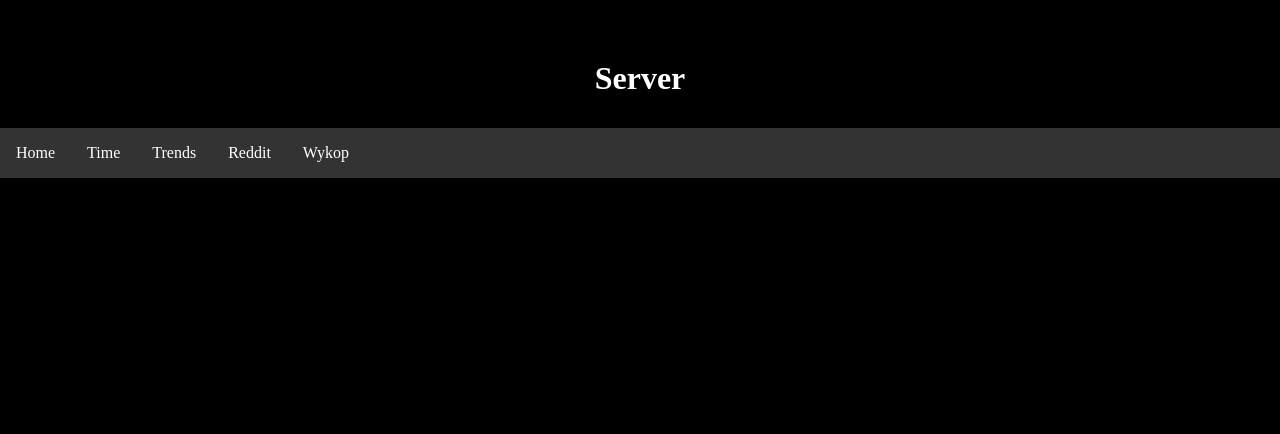
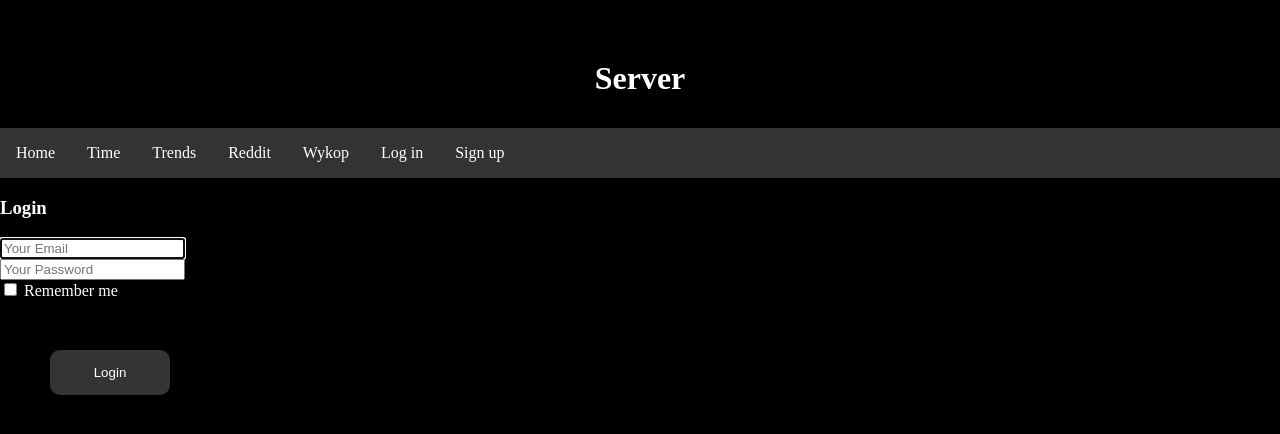
Before and after one commit to Famidore/flaskServer, a Python web app: template templates/login_forms/login.html in a window 1280 px wide. Shown: the top 434 px of the page. Run offline with Jinja, Linux system fonts and the light colour scheme; the template is opened without the code that fills it, so the values that code supplies are empty.

Commit message:
login form setup

```diff
--- a/templates/index.html
+++ b/templates/index.html
@@ -32,6 +32,7 @@
         li a:hover {
             background-color: #111111;
         }
+
         h1 {
             display: block;
             color: white;
@@ -48,10 +49,18 @@
         <li> <a href='/'>Home</a></li>
         <li> <a href='/time'>Time</a></li>
         <li> <a href='/trends'>Trends</a></li>
-        <!-- <li> <a href='/pull'>Update Server</a></li> -->
         <li> <a href='/reddit-inspect'>Reddit</a></li>
         <li> <a href='/wykop-inspect'>Wykop</a></li>
+        <li> <a href='/login'>Log in</a></li>
+        <li> <a href='/signup'>Sign up</a></li>
     </ul>
+
+    <div>
+        <div>
+            {% block content %}
+            {% endblock %}
+        </div>
+    </div>
 
 </body>
 
--- a/templates/login_forms/login.html
+++ b/templates/login_forms/login.html
@@ -1,58 +1,29 @@
-<!DOCTYPE html>
-<html>
+{% extends "index.html" %}
 
-<head>
-    <meta charset="UTF-8">
-    <meta http-equiv="X-UA-Compatible" content="IE=edge">
-    <meta name="viewport" content="width=device-width, initial-scale=1.0">
-    <title>FamServ</title>
-    <link rel="shortcut icon" href="{{ url_for('static', filename='squid.ico') }}">
-    <link rel="stylesheet" type="text/css" href="{{ url_for('static',filename='styles/main_page.css') }}">
-    <style>
-        ul {
-            list-style-type: none;
-            margin: 0;
-            padding: 0;
-            overflow: hidden;
-            background-color: #333333;
-        }
+    {% block content %}
+    <div class="column is-4 is-offset-4">
+        <h3 class="title">Login</h3>
+        <div class="box">
+            <form method="POST" action="/login">
+                <div class="field">
+                    <div class="control">
+                        <input class="input is-large" type="email" name="email" placeholder="Your Email" autofocus="">
+                    </div>
+                </div>
 
-        li {
-            float: left;
-        }
-
-        li a {
-            display: block;
-            color: white;
-            text-align: center;
-            padding: 16px;
-            text-decoration: none;
-        }
-
-        li a:hover {
-            background-color: #111111;
-        }
-        h1 {
-            display: block;
-            color: white;
-            text-align: center;
-            padding: 10px;
-            text-decoration: none;
-        }
-    </style>
-</head>
-
-<body>
-    <h1><a href="/" style="text-decoration: none; color: inherit;">Server</a></h1>
-    <ul>
-        <li> <a href='/'>Home</a></li>
-        <li> <a href='/time'>Time</a></li>
-        <li> <a href='/trends'>Trends</a></li>
-        <!-- <li> <a href='/pull'>Update Server</a></li> -->
-        <li> <a href='/reddit-inspect'>Reddit</a></li>
-        <li> <a href='/wykop-inspect'>Wykop</a></li>
-    </ul>
-
-</body>
-
-</html>
+                <div class="field">
+                    <div class="control">
+                        <input class="input is-large" type="password" name="password" placeholder="Your Password">
+                    </div>
+                </div>
+                <div class="field">
+                    <label class="checkbox">
+                        <input type="checkbox" name="remember">
+                        Remember me
+                    </label>
+                </div>
+                <button class="button is-block is-info is-large is-fullwidth">Login</button>
+            </form>
+        </div>
+    </div>
+    {% endblock %}
```
Also changed, not shown: __init__.py (+6 -3 lines), main.py (+4 -58 lines), src/auth/auth.py (+5 -6 lines), src/auth/models.py (+8 -0 lines), src/trends.py (added, +48 -0 lines), templates/login_forms/profile.html (+6 -57 lines), templates/login_forms/signup.html (+26 -54 lines), dbs/db.sqlite (added), dbs/logindb.sqlite (deleted).
